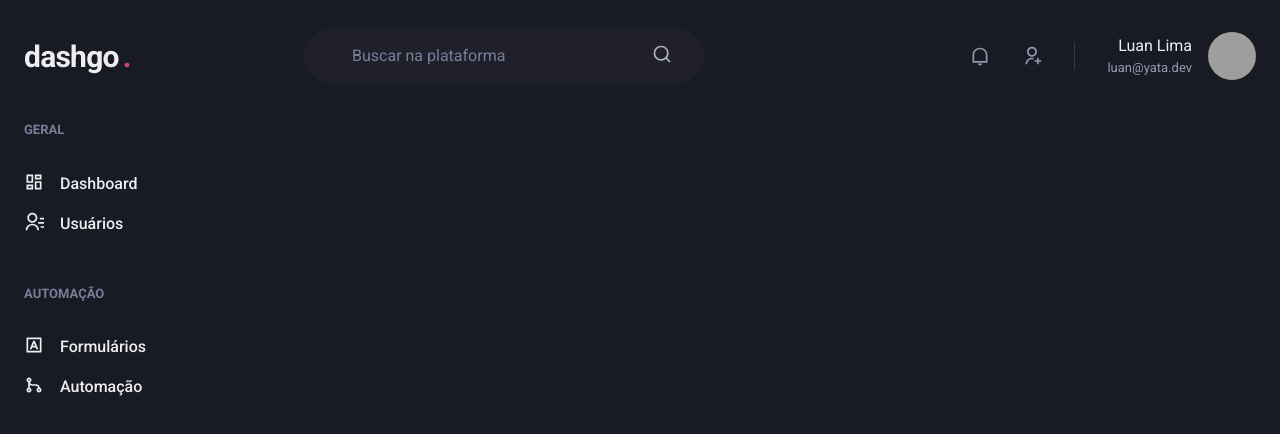
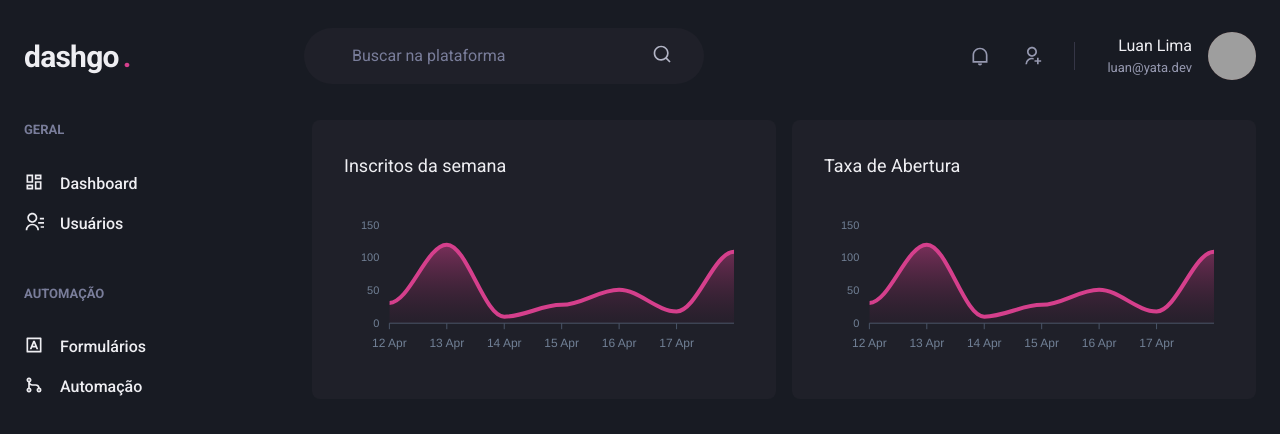
Before and after one commit to luanyata/dashgo, a Next.js app: page /dashboard in a window 1280 px wide. Shown: the top 434 px of the page. Built offline with nearby package versions, Linux system fonts and the light colour scheme; grey boxes are pictures that could not be loaded.

Commit message:
:sparkles:  Criacao layout dashboard

```diff
--- a/package.json
+++ b/package.json
@@ -12,9 +12,11 @@
     "@chakra-ui/react": "^1.5.1",
     "@emotion/react": "^11.1.5",
     "@emotion/styled": "^11.3.0",
+    "apexcharts": "^3.26.1",
     "framer-motion": "^4.1.4",
     "next": "10.1.3",
     "react": "17.0.2",
+    "react-apexcharts": "^1.3.9",
     "react-dom": "17.0.2",
     "react-icons": "^4.2.0"
   },
--- a/src/pages/dashboard.tsx
+++ b/src/pages/dashboard.tsx
@@ -1,14 +1,92 @@
-import { Flex } from "@chakra-ui/react";
+import {
+  Flex,
+  SimpleGrid,
+  Box,
+  Text,
+  theme,
+  ThemeProvider
+} from "@chakra-ui/react";
+import { ApexOptions } from "apexcharts";
+import dynamic from "next/dynamic";
 import { Header } from "../components/Header";
 import { Sidebar } from "../components/Sidebar";
 
+const Chart = dynamic(() => import("react-apexcharts"), { ssr: false });
+
+const options: ApexOptions = {
+  colors: [theme.colors.pink[500]],
+  chart: {
+    toolbar: {
+      show: false
+    },
+    zoom: {
+      enabled: false
+    },
+    foreColor: theme.colors.gray[500]
+  },
+  grid: {
+    show: false
+  },
+  dataLabels: {
+    enabled: false
+  },
+  tooltip: {
+    enabled: false
+  },
+  xaxis: {
+    type: "datetime",
+    axisBorder: {
+      color: theme.colors.gray[600]
+    },
+    axisTicks: {
+      color: theme.colors.gray[600]
+    },
+    categories: [
+      "2021-04-12T00:00:00.000Z",
+      "2021-04-13T00:00:00.000Z",
+      "2021-04-14T00:00:00.000Z",
+      "2021-04-15T00:00:00.000Z",
+      "2021-04-16T00:00:00.000Z",
+      "2021-04-17T00:00:00.000Z",
+      "2021-04-18T00:00:00.000Z"
+    ]
+  },
+  fill: {
+    colors: [theme.colors.pink[500]],
+    opacity: 0.3,
+    type: "gradient",
+    gradient: {
+      shade: "dark",
+      opacityFrom: 0.7,
+      opacityTo: 0.3
+    }
+  }
+};
+
+const series = [{ name: "series1", data: [31, 120, 10, 28, 51, 18, 109] }];
 
 export default function Dashboard() {
   return (
     <Flex direction="column" h="100vh">
       <Header />
       <Flex w="100%" my="6" maxWidth={1480} mx="auto" px="6">
-        <Sidebar/>
+        <Sidebar />
+
+        <SimpleGrid flex="1" gap="4" minChildWidth="320px" align="flex-start">
+          <Box p="8" bg="gray.800" borderRadius={8} pb="4">
+            <Text fontSize="lg" mb="4">
+              Inscritos da semana
+            </Text>
+            <Chart options={options} series={series} type="area" height={160} />
+          </Box>
+
+          <Box p="8" bg="gray.800" borderRadius={8} pb="4">
+            <Text fontSize="lg" mb="4">
+              Taxa de Abertura
+            </Text>
+            <Chart options={options} series={series} type="area" height={160} />
+          </Box>
+        </SimpleGrid>
       </Flex>
     </Flex>
   );
```
Also changed, not shown: 1 other file (tests, documents, lock files or other folders).
